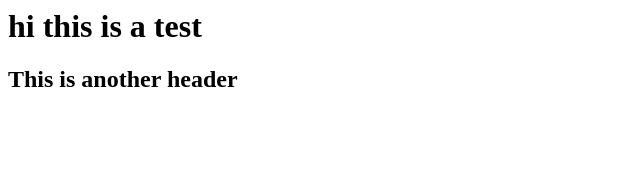
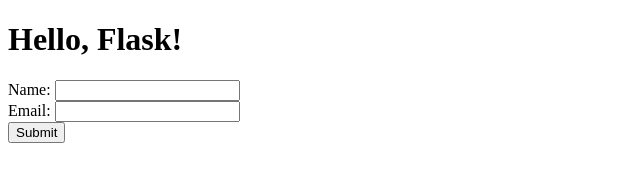
Before and after one commit to arjunpnair7/TestWebpage, a plain HTML site: page index.html in a window 1280 px wide. Shown: the whole page, without its empty margins (0-640 px from the left). Drawn offline with Linux system fonts and the light colour scheme.

Commit message:
Update index.html

```diff
--- a/index.html
+++ b/index.html
@@ -1,3 +1,23 @@
-<h1> hi  this is a test</h1>
+<!DOCTYPE html>
+<html lang="en">
+<head>
+    <meta charset="UTF-8">
+    <meta name="viewport" content="width=device-width, initial-scale=1.0">
+    <title>Flask Template with User Input</title>
+</head>
+<body>
+    <h1>Hello, Flask!</h1>
 
-<h2> This is another header</h2>
+    <form action="/process" method="post">
+        <label for="name">Name:</label>
+        <input type="text" id="name" name="name" required>
+        <br>
+
+        <label for="email">Email:</label>
+        <input type="email" id="email" name="email" required>
+        <br>
+
+        <input type="submit" value="Submit">
+    </form>
+</body>
+</html>
```
